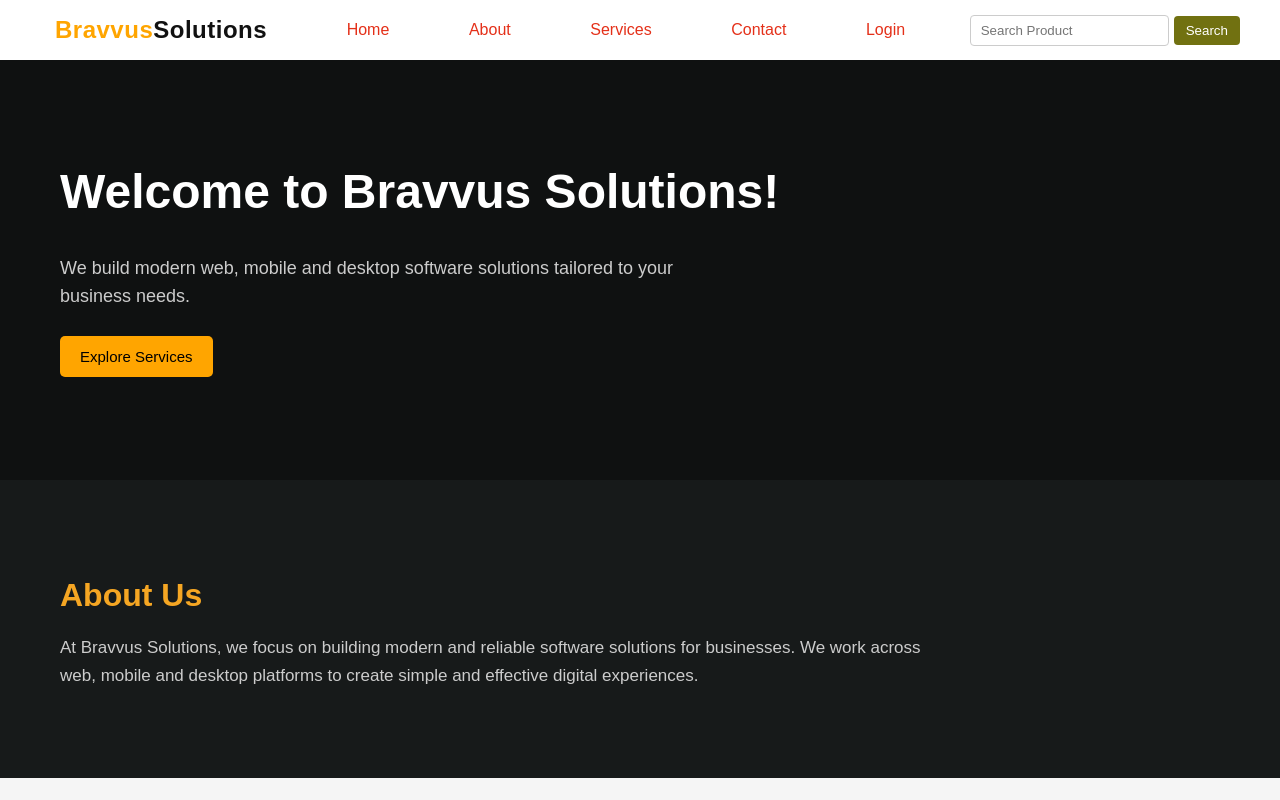
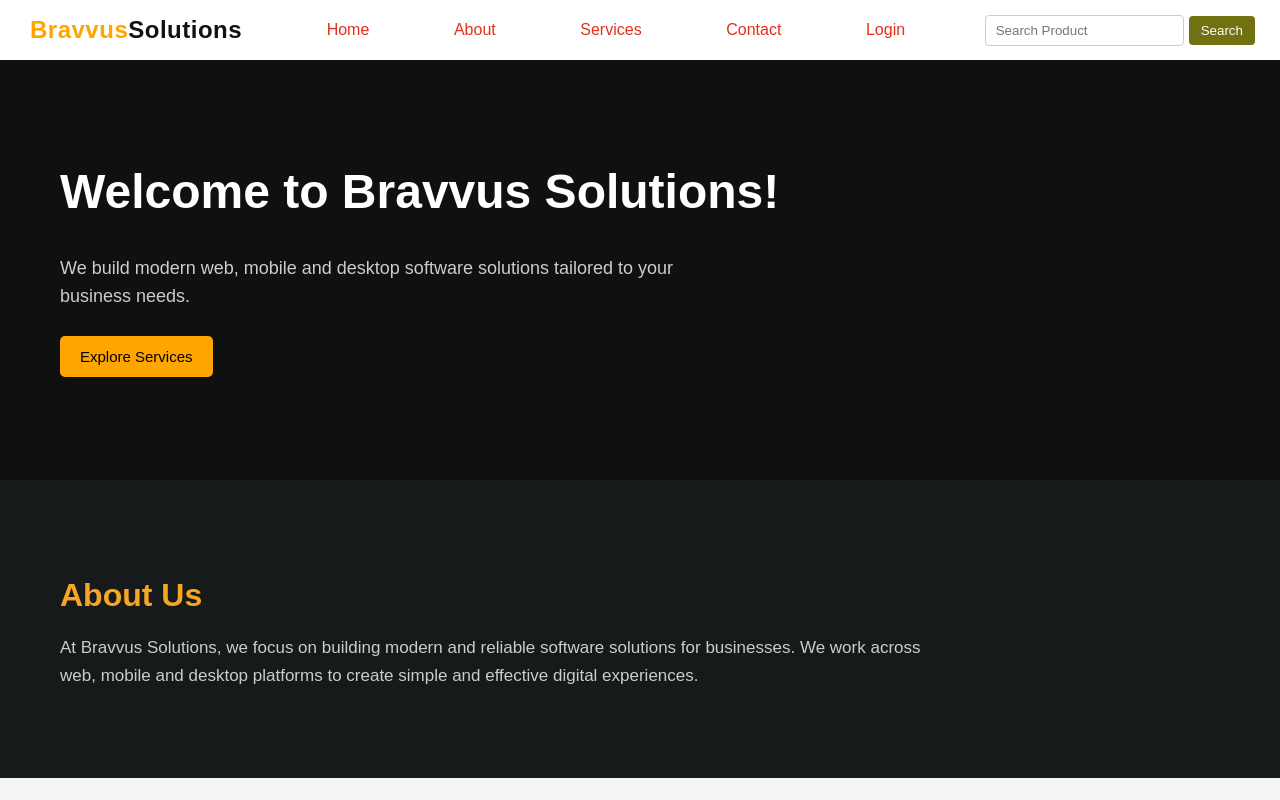
Before and after one commit to shambhavid9/Bravus-Internship, a plain HTML site: page Task 1 files/index.html in a window 1280 px wide. Shown: the top 800 px of the page. Drawn offline with Linux system fonts and the light colour scheme.

Commit message:
Fix navbar layout and show login link

```diff
--- a/Task 1 files/style.css
+++ b/Task 1 files/style.css
@@ -13,14 +13,15 @@ body {
     font-family: Arial, Helvetica, sans-serif;
 }
 
-#navbar {
+ #navbar {
     min-height: 60px;
     background-color: white;
     display: flex;
     align-items: center;
     justify-content: space-between;
-    padding: 0 40px;
-    gap: 25px;
+    padding: 0 25px;
+    gap: 12px;
+    flex-wrap: wrap;
 }
 
 #logo {
@@ -37,9 +38,10 @@ body {
 
 #navbar a {
     color: rgba(226, 30, 5, 0.923);
-    margin: 0 15px;
+    margin: 0 5px;
     text-decoration: none;
     transition: color 0.3s ease;
+    white-space: nowrap;
 }
 
 #navbar a:hover {
```
